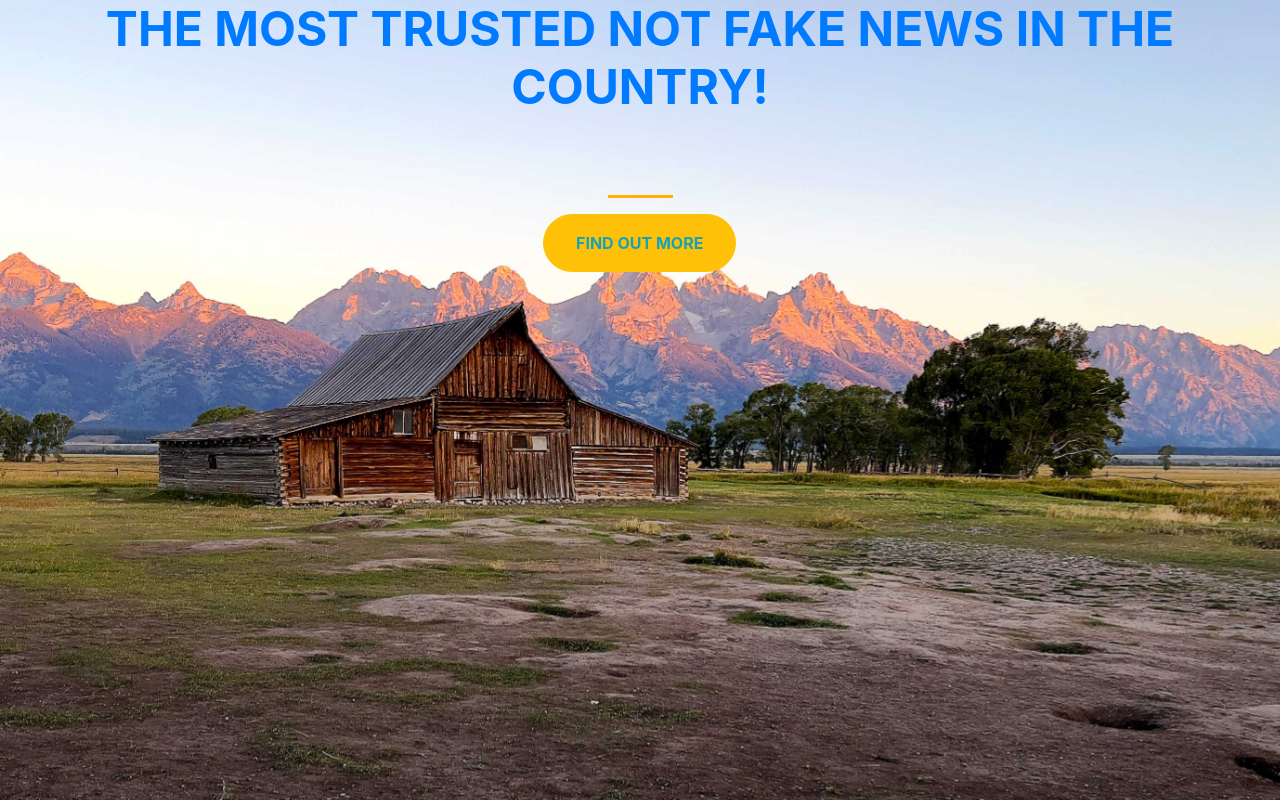
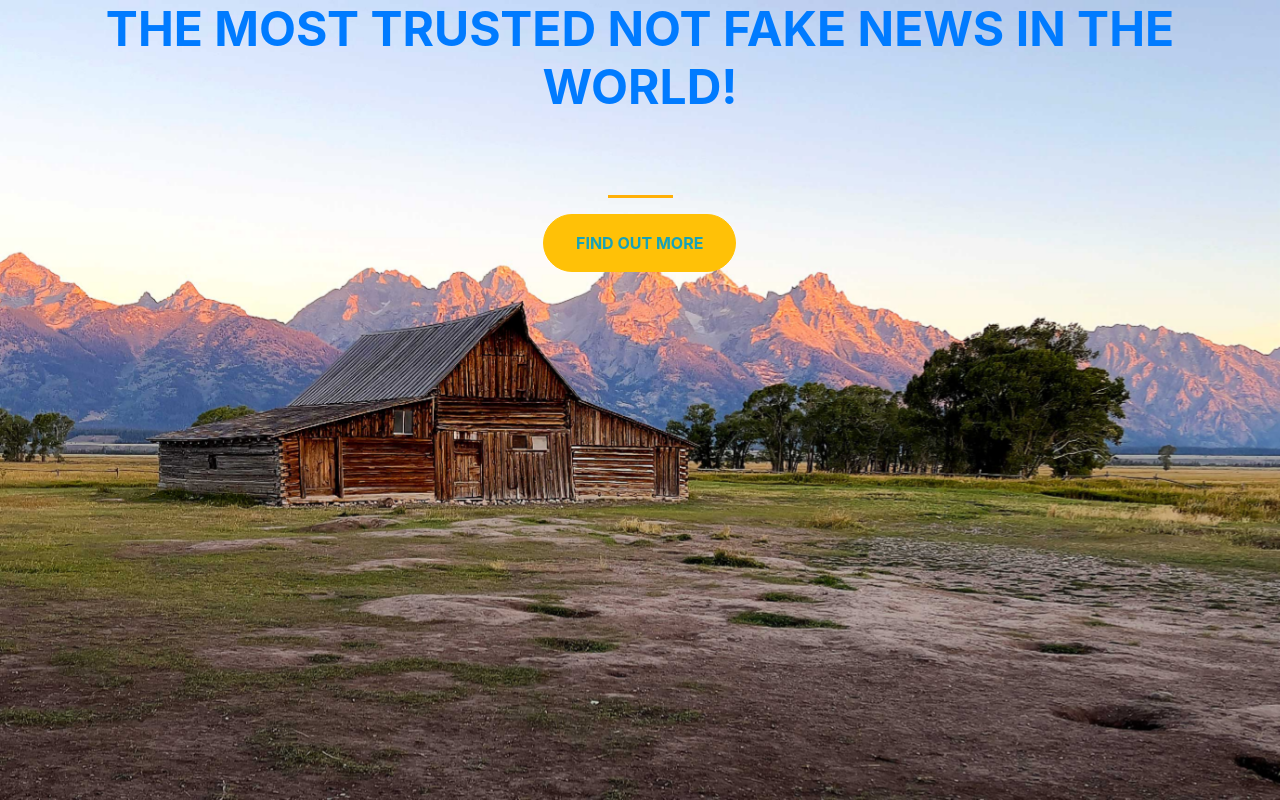
Before and after one commit to mlvilleg/not-fake-news, a plain HTML site: page index.html in a window 1280 px wide. Drawn offline with nearby package versions, Linux system fonts and the light colour scheme.

Commit message:
Update index.html

```diff
--- a/index.html
+++ b/index.html
@@ -21,7 +21,7 @@
     <div class="container d-flex align-items-center">
         <div class="row">
             <header class="text-center col-12">
-                <h1 class="text-uppercase animate__hinge"><strong>The Most Trusted Not Fake News In The Country!</strong>
+                <h1 class="text-uppercase animate__hinge"><strong>The Most Trusted Not Fake News In The World!</strong>
                 </h1>
             </header>
 
```
